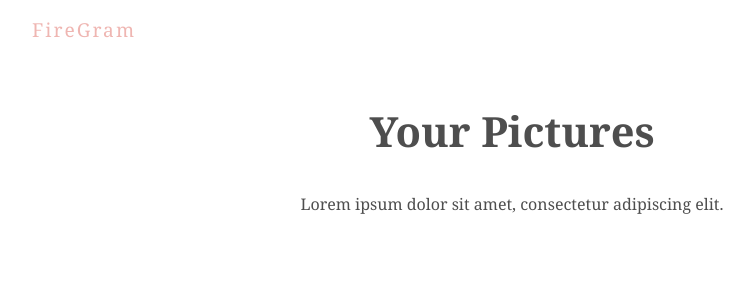
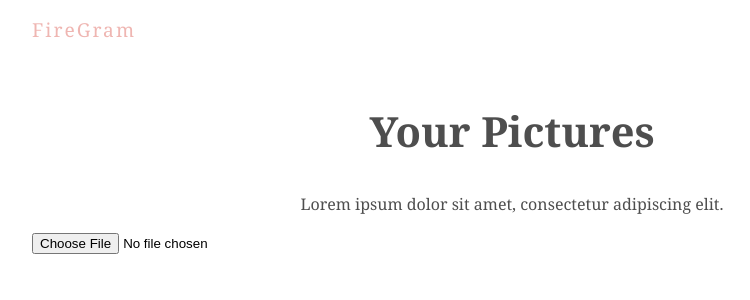
Before and after one commit to uwejettkant/photo-upload-app, a React (Create React App) app: page / in a window 1280 px wide. Shown: the top 300 px of the page, without its empty margins (128-878 px from the left). Built offline with nearby package versions, Linux system fonts and the light colour scheme.

Commit message:
added form component & custom hook
Signed-off-by: Uwe Jettkant <uj@macbook-pro.betahaushh.lan>

```diff
--- a/src/App.js
+++ b/src/App.js
@@ -2,6 +2,7 @@ import React from 'react'
 import GlobalStyles from './GlobalStyles'
 import styled from 'styled-components/macro'
 import Title from './comps/Title'
+import UploadForm from './comps/UploadForm'
 
 export default function App() {
   return (
@@ -9,6 +10,7 @@ export default function App() {
       <GlobalStyles />
       <AppStyled>
         <Title />
+        <UploadForm />
       </AppStyled>
     </>
   )
--- /dev/null
+++ b/src/comps/UploadForm.js
@@ -0,0 +1,32 @@
+import React, { useState } from 'react'
+import styled from 'styled-components/macro'
+
+export default function UploadForm() {
+  const [file, setFile] = useState(null)
+  const [error, setError] = useState(null)
+
+  const types = ['image/png', 'image/jpeg']
+
+  function handleChange(e) {
+    const selected = e.target.files[0]
+    if (selected && types.includes(selected.type)) {
+      setFile(selected)
+      setError('')
+    } else {
+      setFile(null)
+      setError('Please select an image file (png or jpeg)')
+    }
+  }
+
+  return (
+    <FormStyled>
+      <input type="file" onChange={handleChange} />
+      {error && <div className="error">{error}</div>}
+      {file && <div>{file.name}</div>}
+    </FormStyled>
+  )
+}
+
+const FormStyled = styled.form`
+  color: #000;
+`
```
Also changed, not shown: src/hooks/useStorage.js (added, +23 -0 lines).
